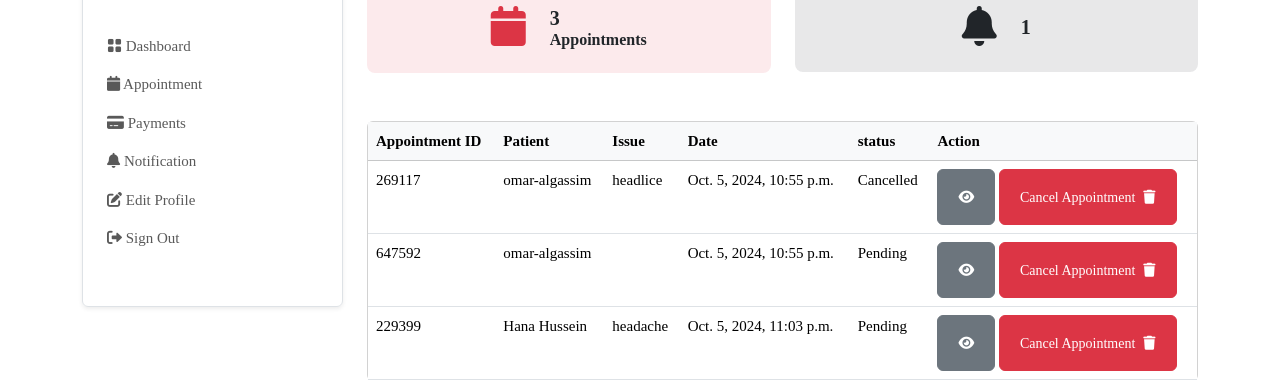
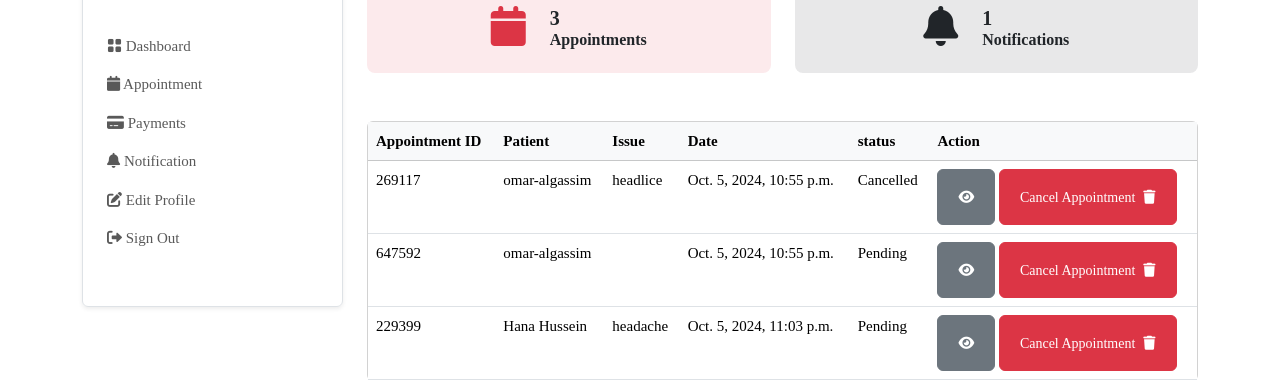
Before and after one commit to Hana00661/Hospital_management_system, a Django app: template templates/doctorapp/dashboard.html in a window 1280 px wide. Shown: the part 215-595 px from the top of the page. Run offline with Django 4.2, Linux system fonts and the light colour scheme; the template is opened without the code that fills it: values that come from a table or form of the project are taken from there, others are empty; data comes from the database, SQL or seed files in the repository; parts of the project's set-up code (start-up, migrations or seed data) failed here and were passed over.

Commit message:
notifications updates

```diff
--- a/templates/doctorapp/dashboard.html
+++ b/templates/doctorapp/dashboard.html
@@ -30,7 +30,7 @@
                                 <div class="d-flex">
                                     <h5 class="mb-0 fw-bold">{{notifications.count}}</h5>
                                 </div>
-
+                                <p class="mb-0 h6 fw-semibold">Notifications</p>
                             </div>
                         </div>
                     </div>
```
